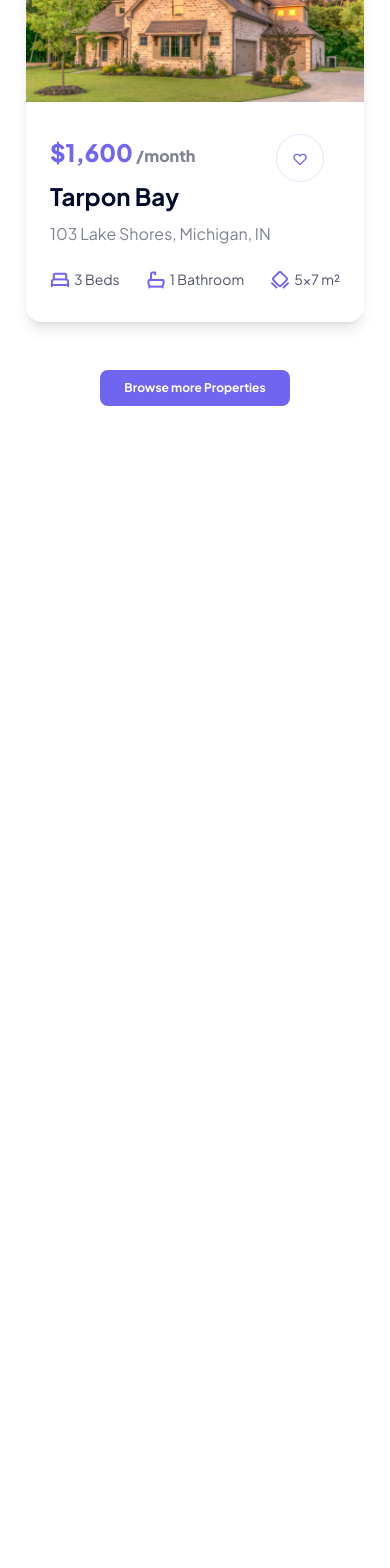
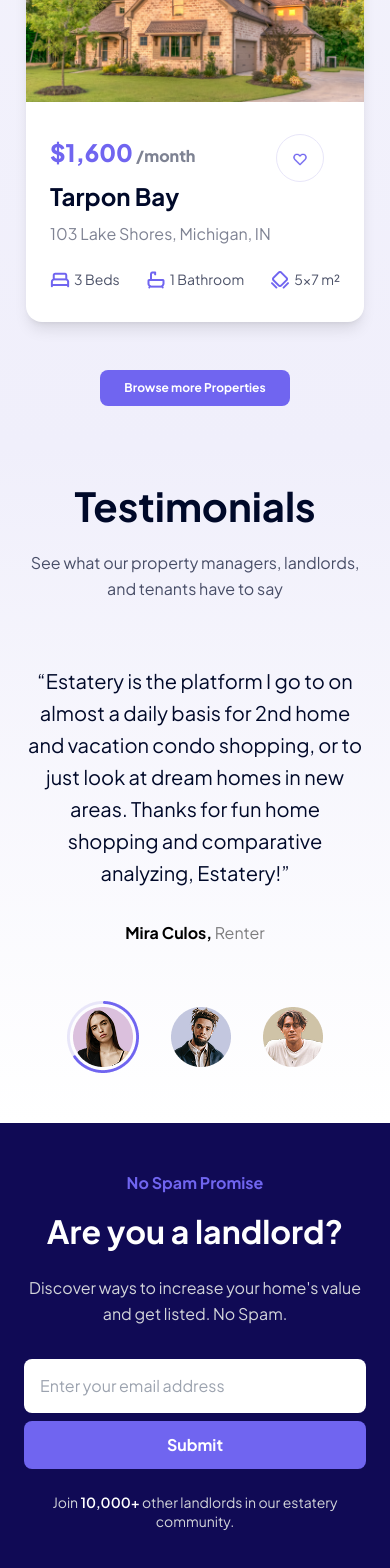
Before and after one commit to Rah214/Estate-website, a Next.js app: page / in a window 390 px wide. Shown: the part 5386-6954 px from the top of the page. Before the commit the page ends 5832 px from the top, so only its background shows below. Built offline with nearby package versions, Linux system fonts and the light colour scheme.

Commit message:
Add Testimonials and LandlordCTA components; update Home page layout; adjust Property section styling; modify Counter increment duration; remove unused PropertyCard component; add Frame image

```diff
--- a/src/app/page.js
+++ b/src/app/page.js
@@ -1,18 +1,21 @@
 import Hero from "@/components/Hero";
 import Landlords from "@/components/Landlords";
 import RealEstateSection from "@/components/Finds_home";
-import PropertyCard from "@/components/PropertyCard";
 import Property from "@/components/Property";
+import Testimonials from "@/components/Testimonials";
+import LandlordCTA from "@/components/LandlordCTA";
 
 
 export default function Home() {
   return (
     <>
-   <Hero/>
-   <Landlords/>
-   <RealEstateSection/>
-   <Property/>
-   {/* <PropertyCard/> */}
+      <Hero />
+      <Landlords />
+      <RealEstateSection />
+      <Property />
+      <Testimonials />
+      <LandlordCTA />
+
 
     </>
   );
--- a/src/components/Counter.jsx
+++ b/src/components/Counter.jsx
@@ -9,7 +9,7 @@ export default function Counter() {
     useEffect(() => {
       let start = 0;
       const duration = 1000; // Counter duration in milliseconds
-      const increment = Math.ceil(end / (duration / 50));
+      const increment = Math.ceil(end / (duration / 30));
 
       const timer = setInterval(() => {
         start += increment;
--- /dev/null
+++ b/src/components/LandlordCTA.jsx
@@ -0,0 +1,27 @@
+export default function LandlordCTA() {
+    return (
+        <div className="bg-[#100A55] text-white gap-[8px] md:py-16 py-[48px] px-6 text-center flex flex-col items-center">
+            <p className="text-[#7065F0] md:leading-[36px] md:text-[24px] font-bold">No Spam Promise</p>
+            <h2 className="md:text-[40px] text-[32px] md:leading-[56px] leading-[40px] font-bold mt-2">Are you a landlord?</h2>
+            <p className="mt-4 text-[#D3D5DA] leading-[25.6px] ">
+                Discover ways to increase your home's value and get listed. No Spam.
+            </p>
+            <div className="mt-6 w-full max-w-md relative">
+                <input
+                    type="email"
+                    placeholder="Enter your email address"
+                    className="w-full md:py-[22px] py-[15px] pr-[90px] pl-[16px] rounded-[8px] text-gray-900 outline-none"
+                />
+                <button className="bg-[#7065F0] font-bold leading-[24px] hidden sm:block rounded-[8px] text-white absolute right-2 top-1/2 transform -translate-y-1/2 py-[12px] px-[40px] hover:bg-purple-600">
+                    Submit
+                </button>
+            </div>
+            <button className="bg-[#7065F0] font-bold leading-[24px] w-full max-w-md sm:hidden block rounded-[8px] text-white py-[12px] px-[40px] hover:bg-purple-600">
+                Submit
+            </button>
+            <p className="mt-4 text-[#D3D5DA] leading-[19.6px] text-[14px]">
+                Join <span className="font-semibold text-white">10,000+</span> other landlords in our estatery community.
+            </p>
+        </div>
+    );
+}
--- a/src/components/Property.jsx
+++ b/src/components/Property.jsx
@@ -71,7 +71,11 @@ const properties = [
 
 const Property = () => {
     return (
-        <section className='max-w-[1440px] w-full lg:px-[160px] md:py-[80px] py-[40px] px-[24px] font-sans m-auto'>
+        <section className=' w-full lg:px-[160px] md:py-[80px] py-[40px] px-[24px] font-sans m-auto' style={{ background: 'linear-gradient(to bottom, white, #F0EFFB)' }}>
+<div className='max-w-[1440px] m-auto'>
+
+
+
             <div className='flex lg:justify-between gap-6 justify-center flex-wrap items-center'>
                 <div className='text-center'>
                     <h1 className='font-bold text-[40px] leading-[56px] text-[#000929]'>Based on your location</h1>
@@ -121,6 +125,8 @@ const Property = () => {
                     Browse more Properties
                 </button>
             </div>
+
+            </div>
         </section>
     );
 };
--- a/src/components/PropertyCard.jsx
+++ /dev/null
@@ -1,39 +0,0 @@
-export default function PropertyCard() {
-    return (
-        <div className="max-w-[350px] bg-white rounded-2xl shadow-lg overflow-hidden">
-            <img
-                className="w-full h-48 object-cover"
-                src="/card.png"
-                alt="House"
-            />
-            <div className="p-4">
-                <span className="inline-block bg-indigo-500 text-white text-xs font-bold px-3 py-1 rounded-full">
-                    POPULAR
-                </span>
-                <h2 className="text-2xl font-bold text-gray-800 mt-2">$2,095<span className="text-gray-600 text-sm"> /month</span></h2>
-                <h3 className="text-lg font-semibold text-gray-700 mt-1">Palm Harbor</h3>
-                <p className="text-gray-500 text-sm">2699 Green Valley, Highland Lake, FL</p>
-                <div className="flex items-center justify-between mt-4 text-gray-600 text-sm">
-                    <div className="flex items-center">
-                        <svg className="w-5 h-5 text-indigo-500" fill="none" stroke="currentColor" strokeWidth="2" viewBox="0 0 24 24">
-                            <path strokeLinecap="round" strokeLinejoin="round" d="M19 10H5m14 0a2 2 0 002-2V6a2 2 0 00-2-2M5 10a2 2 0 01-2-2V6a2 2 0 012-2m14 0V4a2 2 0 00-2-2H7a2 2 0 00-2 2v2M5 10v10m14-10v10m-7-10v10"></path>
-                        </svg>
-                        <span className="ml-1">3 Beds</span>
-                    </div>
-                    <div className="flex items-center">
-                        <svg className="w-5 h-5 text-indigo-500" fill="none" stroke="currentColor" strokeWidth="2" viewBox="0 0 24 24">
-                            <path strokeLinecap="round" strokeLinejoin="round" d="M6 16L18 16M6 12L18 12M6 8L18 8M6 4L18 4"></path>
-                        </svg>
-                        <span className="ml-1">2 Bathrooms</span>
-                    </div>
-                    <div className="flex items-center">
-                        <svg className="w-5 h-5 text-indigo-500" fill="none" stroke="currentColor" strokeWidth="2" viewBox="0 0 24 24">
-                            <path strokeLinecap="round" strokeLinejoin="round" d="M3 10h11m-1 0a2 2 0 002-2V4a2 2 0 00-2-2H5a2 2 0 00-2 2v4a2 2 0 002 2m10 0v10m-6-10v10m10-10v10"></path>
-                        </svg>
-                        <span className="ml-1">5x7 m²</span>
-                    </div>
-                </div>
-            </div>
-        </div>
-    );
-}
--- /dev/null
+++ b/src/components/Testimonials.jsx
@@ -0,0 +1,49 @@
+import React from 'react';
+import Image from 'next/image';
+
+const testimonialsData = [
+  {
+    quote:
+      "Estatery is the platform I go to on almost a daily basis for 2nd home and vacation condo shopping, or to just look at dream homes in new areas. Thanks for fun home shopping and comparative analyzing, Estatery!",
+    name: "Mira Culos",
+    role: "Renter",
+  }
+];
+
+const Testimonials = () => {
+  return (
+    <section
+      className="w-full m-auto md:pt-[64px] pt-[32px] md:pb-[100px] pb-[50px] font-sans px-[24px]"
+      style={{ background: 'linear-gradient(to top, white, #F0EFFB)' }}
+    >
+      <div className="flex max-w-[1440px] flex-col gap-[64px] justify-center items-center">
+        <div className="flex flex-col gap-4 justify-center text-center items-center">
+          <h1 className="text-[#000929] font-bold text-[40px] leading-[56px]">
+            Testimonials
+          </h1>
+          <p className="max-w-[406px] text-[#000929] leading-[25.6px] opacity-[70%]">
+            See what our property managers, landlords, and tenants have to say
+          </p>
+        </div>
+
+        {testimonialsData.map((testimonial, index) => (
+          <div key={index} className="max-w-[736px]">
+            <p className="text-[20px] leading-[32px] text-[#000929] text-center font-normal">
+              “{testimonial.quote}”
+            </p>
+            <p className="font-bold leading-6 text-center mt-8">
+              {testimonial.name},
+              <span className="font-normal leading-6 opacity-[50%]"> {testimonial.role}</span>
+            </p>
+          </div>
+        ))}
+      </div>
+
+      <div className="flex justify-center items-center pt-[56px]">
+        <Image src={'/frame.png'} height={72} width={256} alt="Frame" />
+      </div>
+    </section>
+  );
+};
+
+export default Testimonials;
```
Also changed, not shown: public/Frame.png (added).
